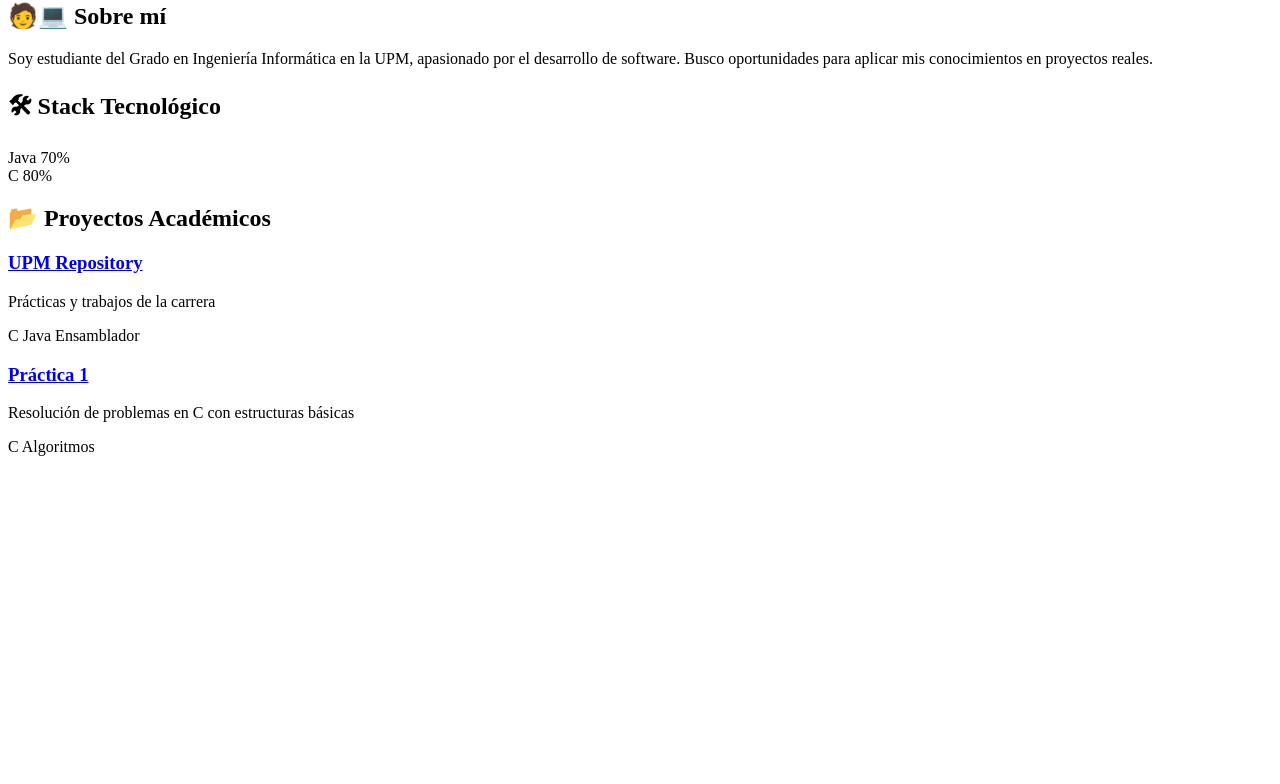
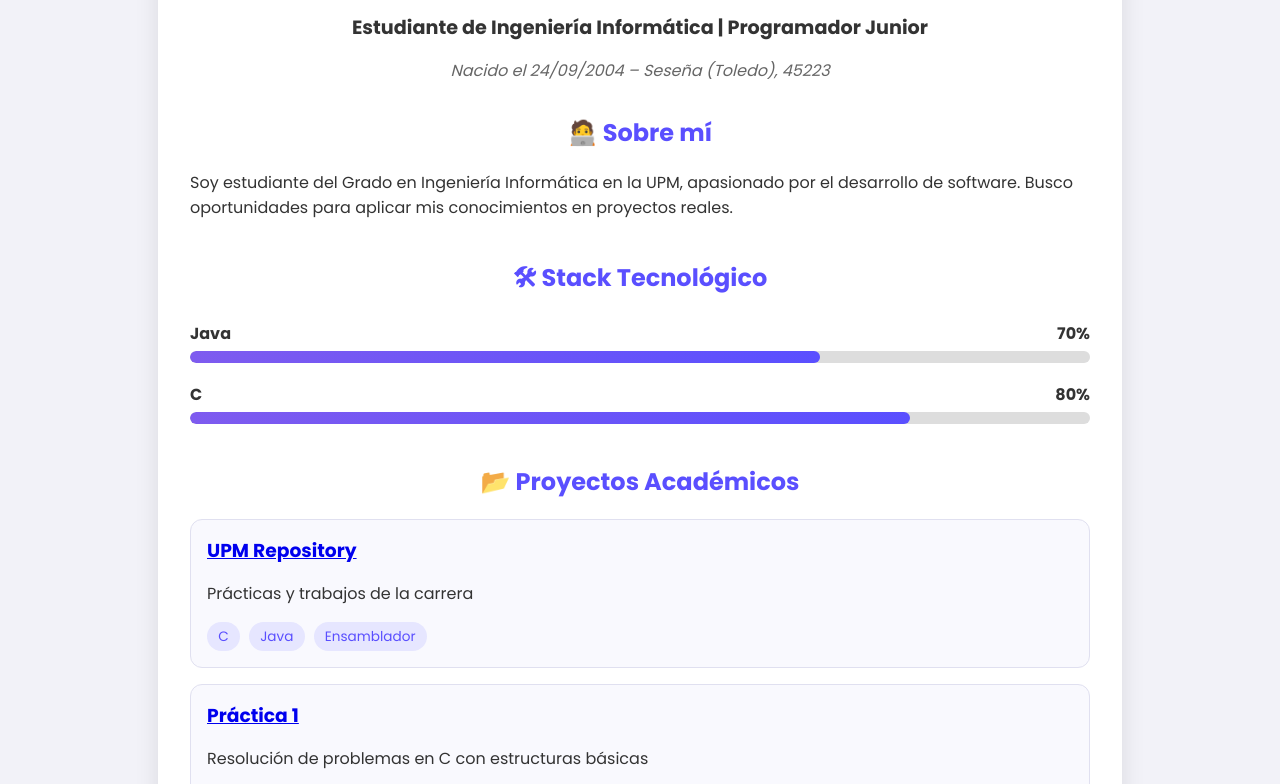
Before and after one commit to SamuUB/cv, a plain HTML site: page index.html in a window 1280 px wide. Shown: the part 150-934 px from the top of the page. Before the commit the page ends 800 px from the top, so only its background shows below. Drawn offline with Linux system fonts and the light colour scheme.

Commit message:
prueba 2

```diff
--- a/index.html
+++ b/index.html
@@ -4,7 +4,96 @@
   <meta charset="UTF-8">
   <meta name="viewport" content="width=device-width, initial-scale=1.0">
   <title>Samuel Muñoz-Guerra - CV</title>
-  <link rel="stylesheet" href="css/styles.css">
+  <link href="https://fonts.googleapis.com/css2?family=Poppins:wght@400;700&display=swap" rel="stylesheet">
+  <style>
+    body {
+      font-family: 'Poppins', sans-serif;
+      background-color: #f2f2f8;
+      color: #333;
+      margin: 0;
+      padding: 0;
+    }
+
+    .container {
+      max-width: 900px;
+      margin: 40px auto;
+      background: white;
+      padding: 2rem;
+      border-radius: 20px;
+      box-shadow: 0 8px 24px rgba(0, 0, 0, 0.1);
+    }
+
+    h1, h2 {
+      text-align: center;
+      color: #5a4fff;
+    }
+
+    .subtitle {
+      text-align: center;
+      font-size: 1.2rem;
+      margin-bottom: 0.5rem;
+    }
+
+    .location {
+      text-align: center;
+      color: #666;
+      margin-bottom: 2rem;
+    }
+
+    section {
+      margin-bottom: 2.5rem;
+    }
+
+    .skill {
+      margin-bottom: 1.2rem;
+    }
+
+    .skill-header {
+      display: flex;
+      justify-content: space-between;
+      font-weight: 600;
+    }
+
+    .skill-bar {
+      background: #ddd;
+      border-radius: 8px;
+      height: 12px;
+      margin-top: 5px;
+      overflow: hidden;
+    }
+
+    .skill-progress {
+      background: linear-gradient(to right, #7e5bef, #5a4fff);
+      height: 100%;
+      border-radius: 8px;
+    }
+
+    .project {
+      background: #f9f9fe;
+      border: 1px solid #e0e0f0;
+      border-radius: 12px;
+      padding: 1rem;
+      margin-bottom: 1rem;
+    }
+
+    .project h3 {
+      margin: 0 0 0.3rem 0;
+    }
+
+    .tech-tags {
+      margin-top: 0.5rem;
+    }
+
+    .tag {
+      background: #e6e6ff;
+      color: #5a4fff;
+      border-radius: 999px;
+      padding: 0.3rem 0.7rem;
+      font-size: 0.85rem;
+      margin-right: 0.3rem;
+      display: inline-block;
+    }
+  </style>
 </head>
 <body>
   <div class="container">
@@ -12,13 +101,11 @@
     <p class="subtitle"><strong>Estudiante de Ingeniería Informática | Programador Junior</strong></p>
     <p class="location"><em>Nacido el 24/09/2004 – Seseña (Toledo), 45223</em></p>
 
-    <!-- Sección Sobre mí -->
     <section class="about">
-      <h2>🧑💻 Sobre mí</h2>
+      <h2>🧑‍💻 Sobre mí</h2>
       <p>Soy estudiante del Grado en Ingeniería Informática en la UPM, apasionado por el desarrollo de software. Busco oportunidades para aplicar mis conocimientos en proyectos reales.</p>
     </section>
 
-    <!-- Stack Tecnológico mejorado -->
     <section class="skills">
       <h2>🛠 Stack Tecnológico</h2>
       <div class="skill">
@@ -30,7 +117,6 @@
           <div class="skill-progress" style="width: 70%"></div>
         </div>
       </div>
-
       <div class="skill">
         <div class="skill-header">
           <span>C</span>
@@ -42,7 +128,6 @@
       </div>
     </section>
 
-    <!-- Proyectos UPM -->
     <section class="projects">
       <h2>📂 Proyectos Académicos</h2>
       <div class="project">
@@ -64,10 +149,6 @@
         </div>
       </div>
     </section>
-
-    <!-- Resto de secciones (Experiencia, Formación, etc.) -->
-    <!-- ... (Mantén tus secciones originales aquí) ... -->
-
   </div>
 </body>
 </html>
```
